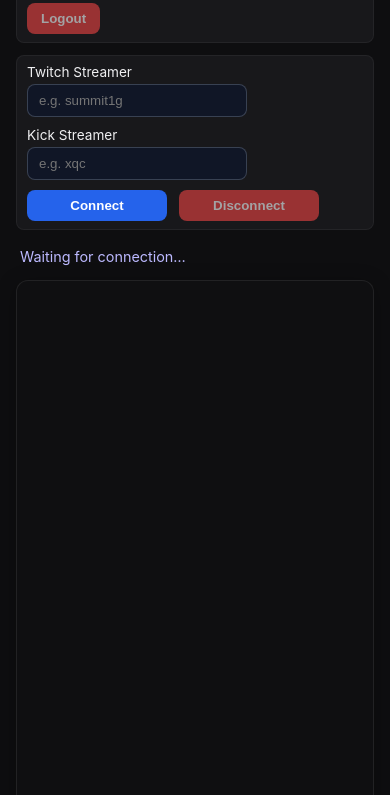
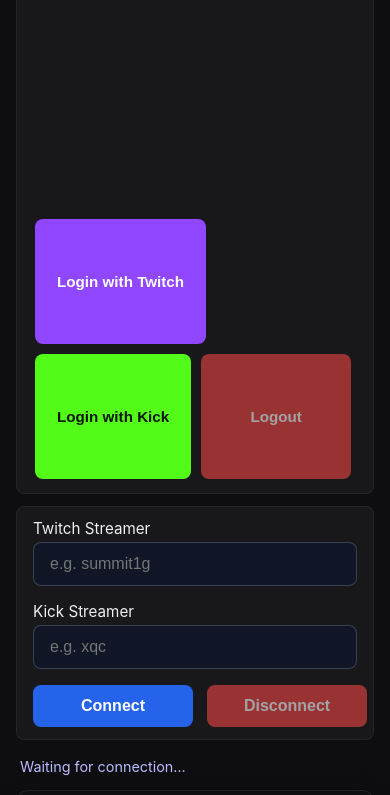
Before and after one commit to sdingwan/combined-chat, a plain HTML site: page static/index.html in a window 390 px wide. Shown: the part 144-939 px from the top of the page. Drawn offline with Linux system fonts and the light colour scheme; no server answers.

Commit message:
Improve form layout and responsive styles
Refactored form action container in index.html to use a dedicated class for better styling. Updated styles.css to enhance layout flexibility, improve responsive design for panels and forms, and standardize button/input sizing and spacing.

```diff
--- a/static/index.html
+++ b/static/index.html
@@ -28,7 +28,7 @@
           Kick Streamer
           <input id="kickInput" type="text" placeholder="e.g. xqc" autocomplete="off" />
         </label>
-        <div style="display: flex; gap: 12px; align-items: flex-end;">
+        <div class="form-actions">
           <button id="connectBtn" type="submit" class="button--connect">Connect</button>
           <button type="button" class="button--danger" id="disconnectBtn" disabled>Disconnect</button>
         </div>
--- a/static/styles.css
+++ b/static/styles.css
@@ -26,26 +26,31 @@ body {
   color: #efeff1;
   min-height: 100vh;
   display: flex;
-  justify-content: center;
-  align-items: flex-start;
+  flex-direction: column;
+  align-items: stretch;
+  justify-content: flex-start;
   overflow-x: hidden;
 }
 
 .container {
   width: 100%;
-  max-width: 800px;
+  max-width: none;
   display: flex;
   flex-direction: column;
   gap: 12px;
   padding-bottom: 200px;
+  flex: 1;
 }
 
 .auth-panel {
   display: flex;
-  flex-direction: column;
-  gap: 6px;
+  flex-direction: row;
+  align-items: center;
+  justify-content: space-between;
+  flex-wrap: wrap;
+  gap: 12px 16px;
   background: #18181b;
-  padding: 8px 10px;
+  padding: 14px 18px;
   border-radius: 8px;
   border: 1px solid rgba(255, 255, 255, 0.05);
 }
@@ -54,6 +59,8 @@ body {
   display: flex;
   flex-direction: column;
   gap: 4px;
+  flex: 1 1 320px;
+  min-width: 260px;
 }
 
 .panel-title {
@@ -72,7 +79,27 @@ body {
 .auth-actions {
   display: flex;
   flex-wrap: wrap;
-  gap: 6px;
+  gap: 10px;
+  justify-content: flex-end;
+  flex: 1 0 260px;
+}
+
+.auth-actions button {
+  padding: 12px 22px;
+  font-size: 0.95rem;
+  min-width: 150px;
+}
+
+@media (max-width: 720px) {
+  .auth-panel {
+    flex-direction: column;
+    align-items: stretch;
+  }
+
+  .auth-actions {
+    justify-content: flex-start;
+    width: 100%;
+  }
 }
 
 h1 {
@@ -93,12 +120,24 @@ form {
   border: 1px solid rgba(255, 255, 255, 0.05);
 }
 
+#channelForm {
+  gap: 16px;
+  align-items: flex-end;
+  padding: 12px 16px;
+}
+
 label {
   display: flex;
   flex-direction: column;
   font-size: 0.85rem;
   gap: 4px;
   min-width: 220px;
+}
+
+#channelForm label {
+  flex: 1 1 280px;
+  min-width: 260px;
+  font-size: 0.95rem;
 }
 
 input[type="text"] {
@@ -121,6 +160,24 @@ input[type="text"].input--locked {
   border-color: rgba(148, 163, 184, 0.15);
   background: rgba(15, 23, 42, 0.5);
   color: rgba(226, 232, 240, 0.65);
+}
+
+#channelForm input[type="text"] {
+  padding: 12px 16px;
+  font-size: 1rem;
+}
+
+.form-actions {
+  display: flex;
+  gap: 14px;
+  margin-left: auto;
+  align-items: flex-end;
+}
+
+.form-actions button {
+  min-width: 160px;
+  padding: 12px 22px;
+  font-size: 1rem;
 }
 
 #twitchInput:not(.input--locked):is(:focus, :focus-visible) {
@@ -253,7 +310,7 @@ button.is-busy.button--connect::after {
 
 .button--connect,
 #disconnectBtn {
-  width: 140px;
+  min-width: 160px;
 }
 
 #status {
```
